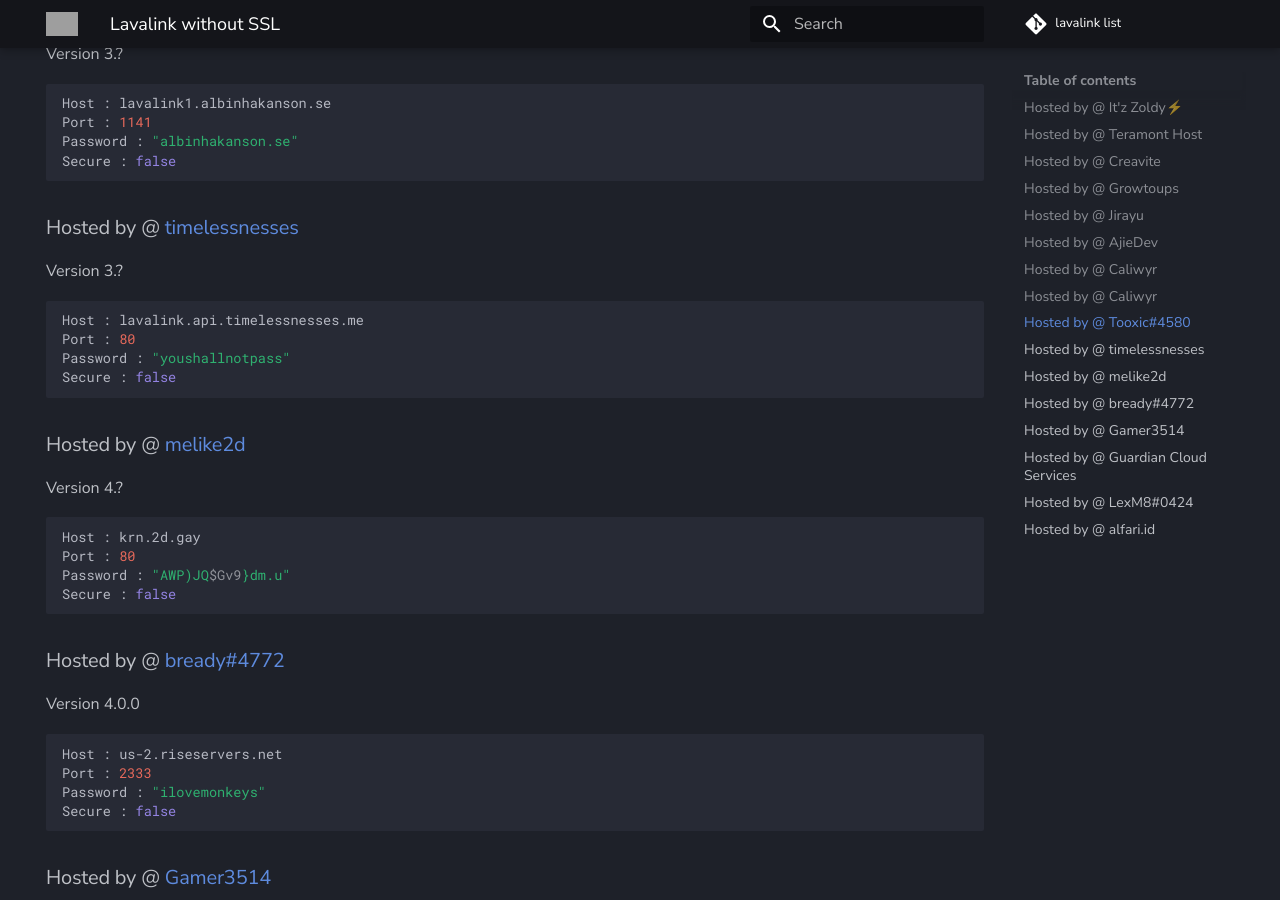
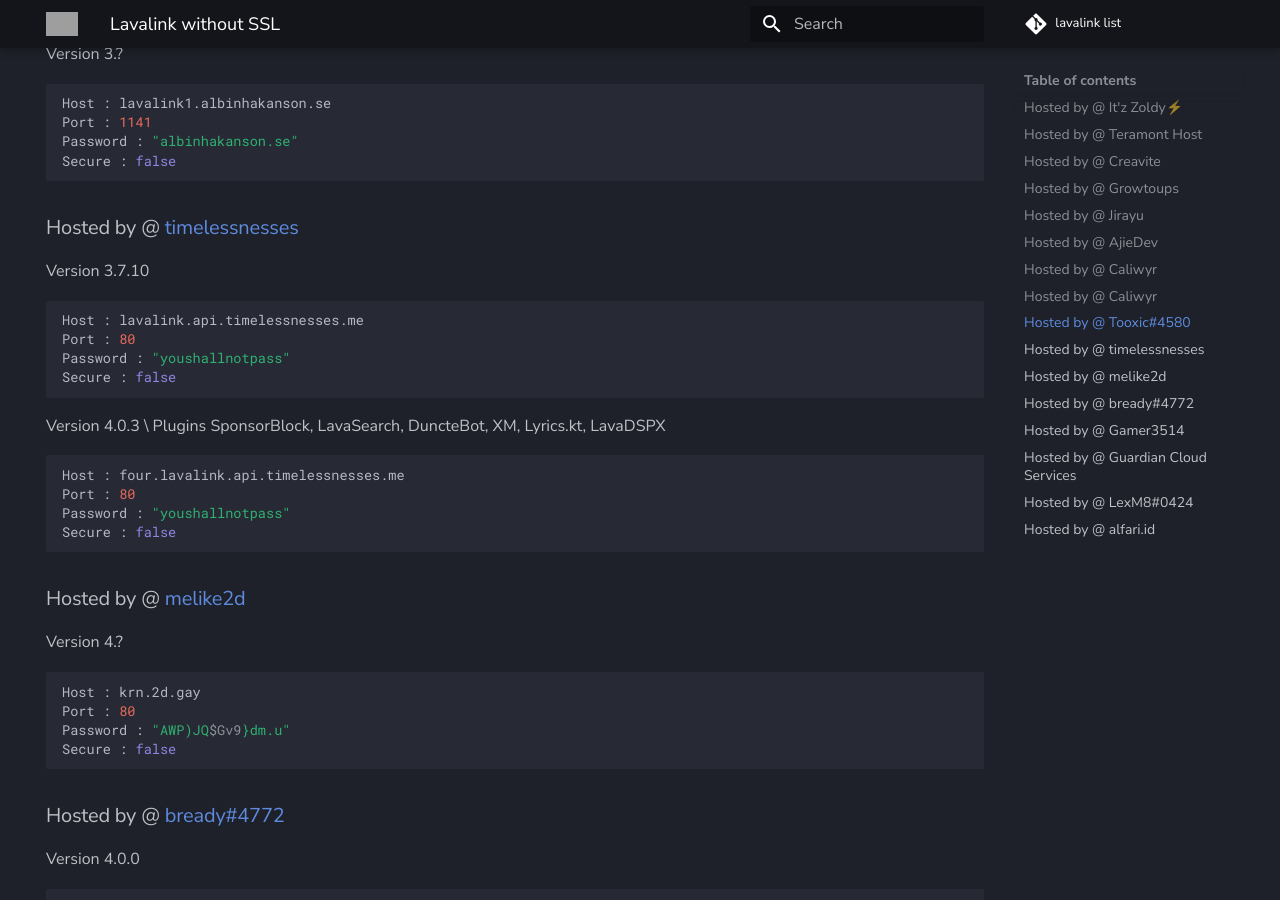
Before and after one commit to DarrenOfficial/lavalink-list, an MkDocs documentation site: the page built from docs/NoSSL/lavalink-without-ssl.md, in a window 1280 px wide and 900 px high, scrolled down 2860 px. Built offline with MkDocs 1.6.1 and Material for MkDocs 9.7.7, drawn with Linux system fonts in a browser that asks for light colours; comment, search, counter and statistics services are not loaded; grey boxes are pictures that could not be loaded.

Commit message:
Updating the version and added new version (#435)
Update lavalink-without-ssl.md

````diff
--- a/docs/NoSSL/lavalink-without-ssl.md
+++ b/docs/NoSSL/lavalink-without-ssl.md
@@ -137,14 +137,20 @@ Secure : false
 ```
 
 ### Hosted by @ [timelessnesses](https://timelessnesses.me)
-Version 3.?
+Version 3.7.10
 ```bash
 Host : lavalink.api.timelessnesses.me
 Port : 80
 Password : "youshallnotpass"
 Secure : false
 ```
-
+Version 4.0.3 \ Plugins SponsorBlock, LavaSearch, DuncteBot, XM, Lyrics.kt, LavaDSPX
+```bash
+Host : four.lavalink.api.timelessnesses.me
+Port : 80
+Password : "youshallnotpass"
+Secure : false
+```
 ### Hosted by @ [melike2d](https://2d.gay)
 Version 4.?
 ```bash
````
